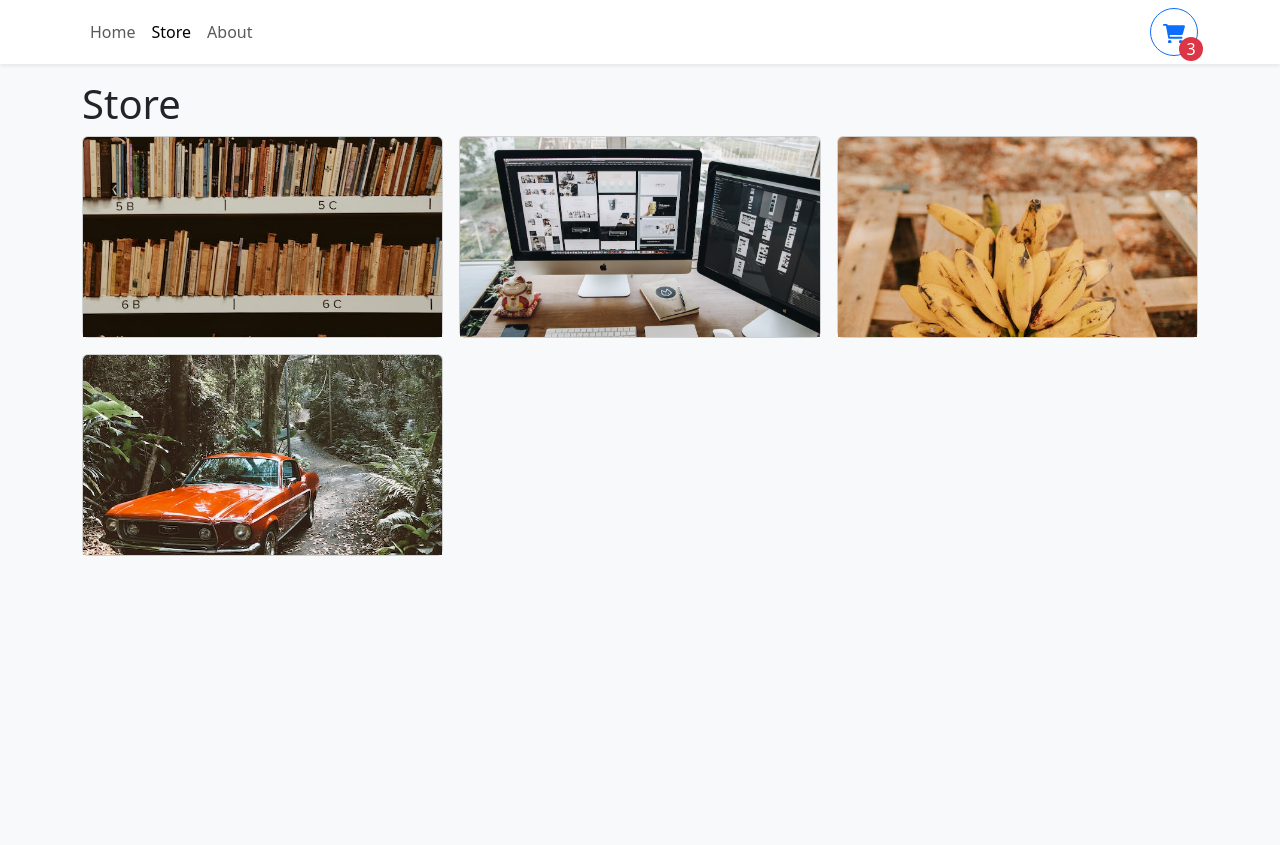
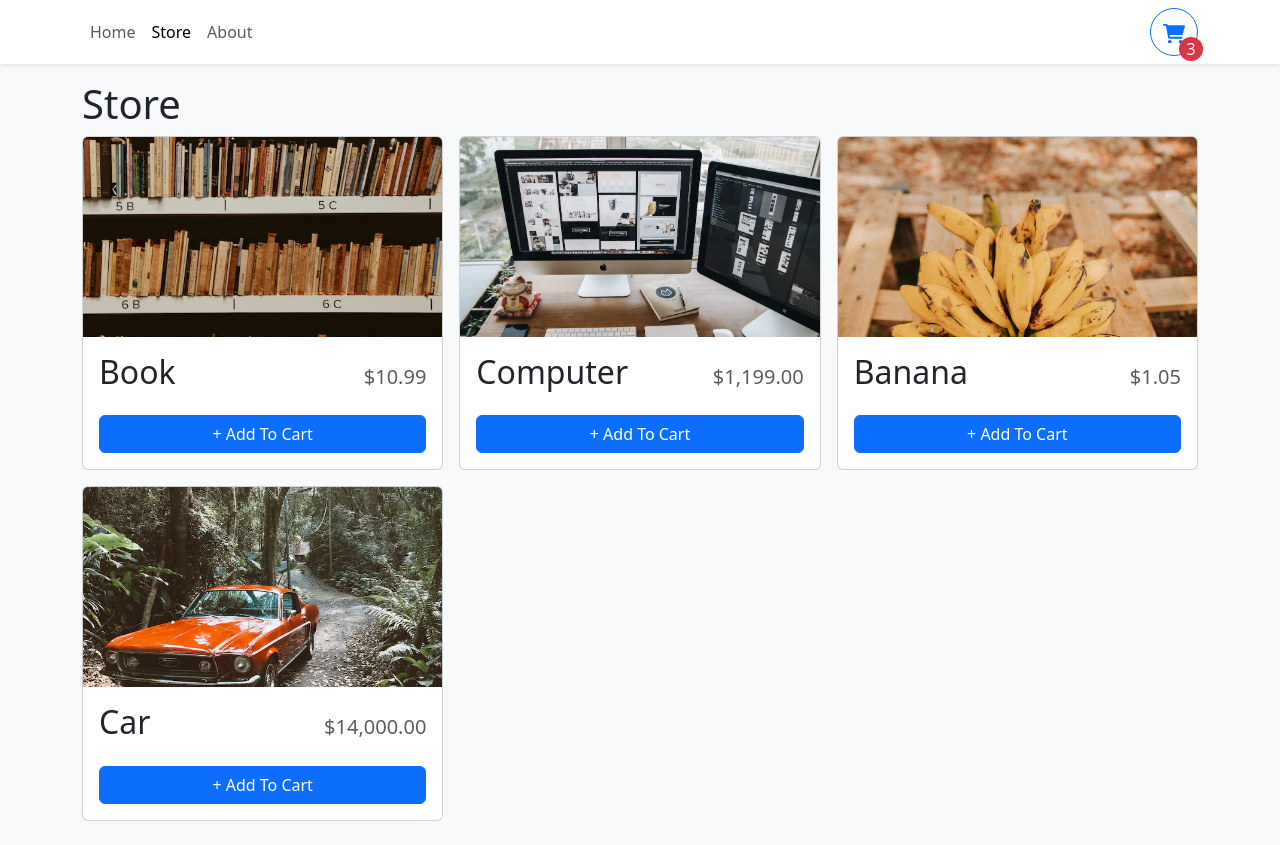
Before and after one commit to 00ives/react-ts-shopping-cart, a React (Vite) app: page /store in a window 1280 px wide. Before the commit the page ends 800 px from the top, so only its background shows below. Built offline with nearby package versions, Linux system fonts and the light colour scheme; the HTML template or start-up script is replaced by a standard one.

Commit message:
format currency

```diff
--- a/src/components/StoreItem.tsx
+++ b/src/components/StoreItem.tsx
@@ -1,4 +1,5 @@
-import { Card } from 'react-bootstrap'
+import { Button, Card } from 'react-bootstrap'
+import { formatCurrency } from '../utilities/formatCurrency'
 
 type StoreItemProps = {
   id: number
@@ -8,14 +9,27 @@ type StoreItemProps = {
 }
 
 export const StoreItem = ({ id, name, price, imgUrl }: StoreItemProps) => {
+  const quantity = 0
+
   return (
-    <Card>
+    <Card className='h-100'>
       <Card.Img
         variant='top'
         src={imgUrl}
         height='200px'
         style={{ objectFit: 'cover' }}
       />
+      <Card.Body className='d-flex flex-column'>
+        <Card.Title className='d-flex justify-content-between align-items-baseline mb-4'>
+          <span className='fs-2'>{name}</span>
+          <span className='ms-2 text-muted'>{formatCurrency(price)}</span>
+        </Card.Title>
+        <div className='mt-auto'>
+          {quantity === 0 ? (
+            <Button className='w-100'>+ Add To Cart</Button>
+          ) : null}
+        </div>
+      </Card.Body>
     </Card>
   )
 }
--- /dev/null
+++ b/src/utilities/formatCurrency.ts
@@ -0,0 +1,8 @@
+const CURRENCY_FORMATTER = new Intl.NumberFormat(undefined, {
+  currency: 'USD',
+  style: 'currency',
+})
+
+export const formatCurrency = (number: number) => {
+  return CURRENCY_FORMATTER.format(number)
+}
```
